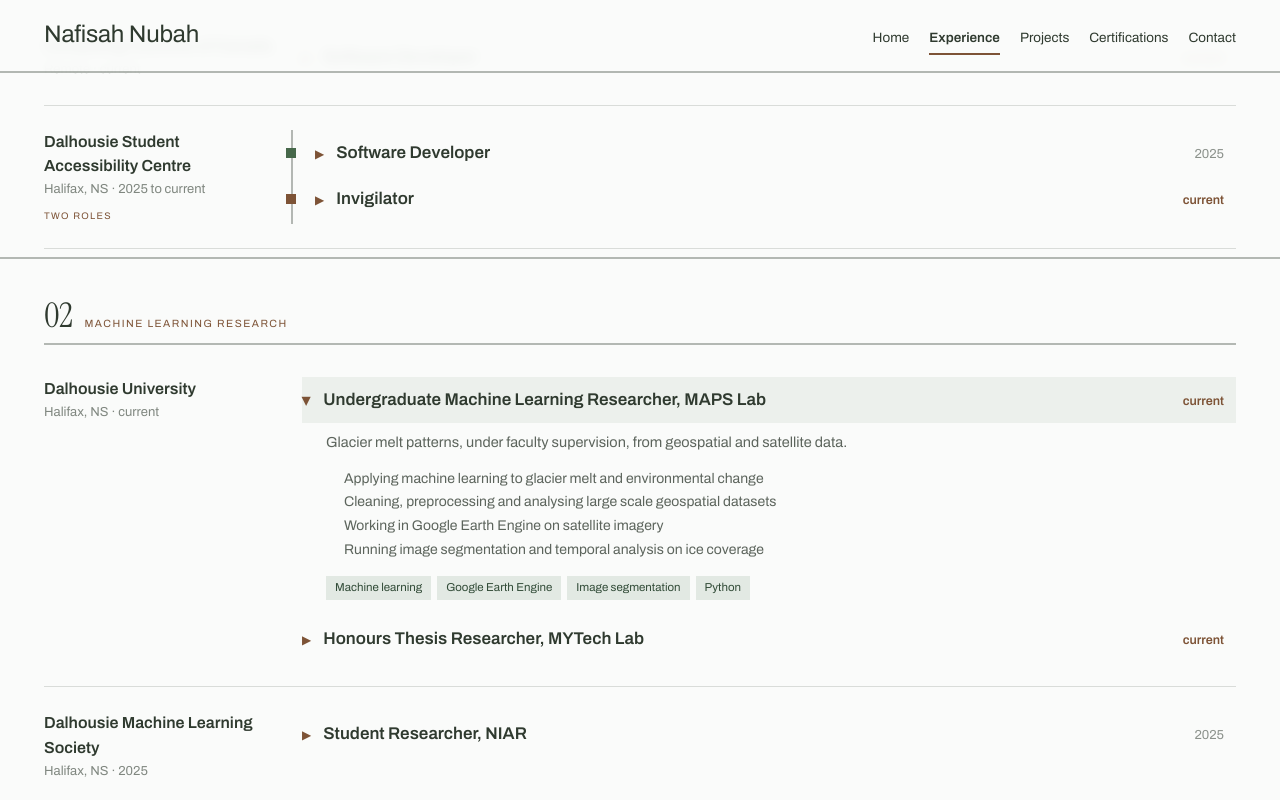
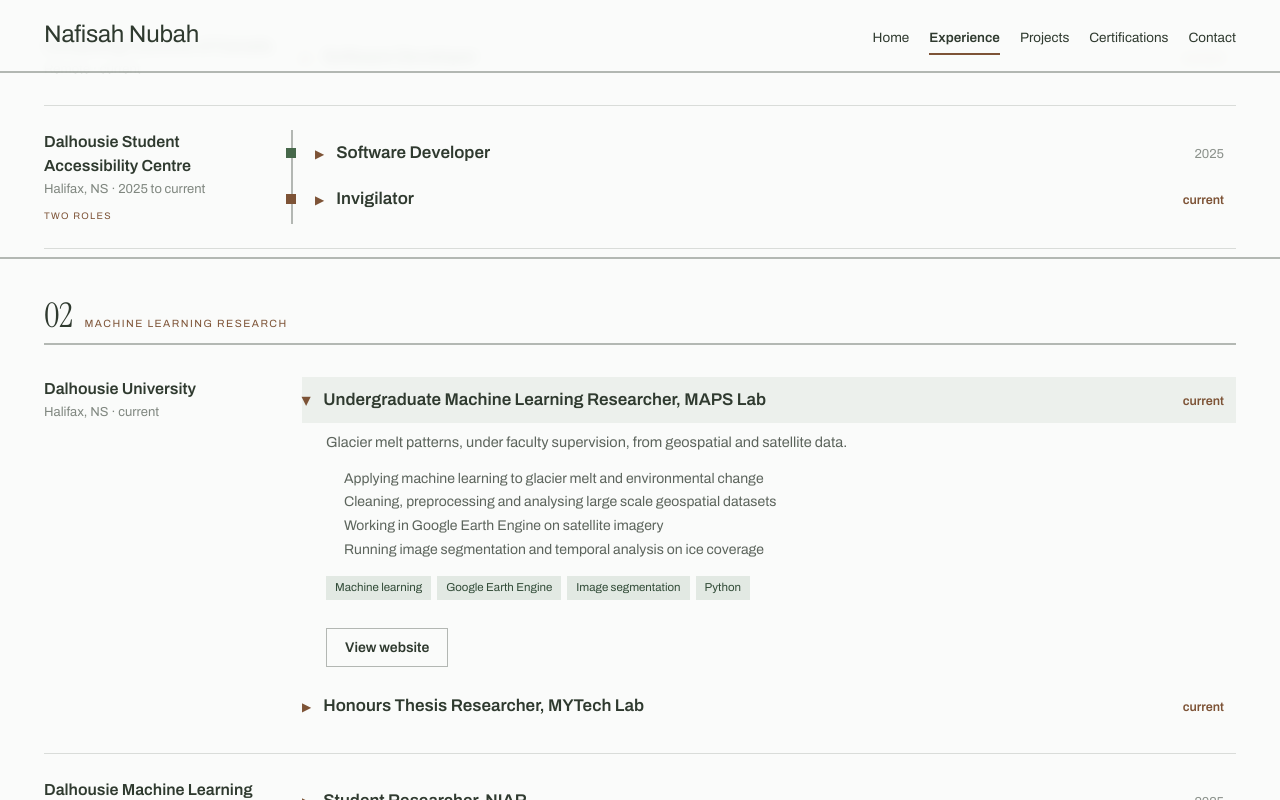
Before and after one commit to nafisahnubah/portfolio-website, a Next.js app: page /experience in a window 1280 px wide. Both pictures are taken after a click on the heading 769 px from the left and 1008 px from the top of the page. Shown: the part 608-1408 px from the top of the page. Built offline with nearby package versions, Linux system fonts and the light colour scheme.

Commit message:
Added research links

```diff
--- a/app/experience/page.tsx
+++ b/app/experience/page.tsx
@@ -64,7 +64,12 @@ function Role({
           ))}
         </div>
         {extraLink && (
-          <a className="btnx btn-o" href={extraLink.href} style={{ marginTop: 14 }}>
+          <a
+            className="btnx btn-o"
+            href={extraLink.href}
+            style={{ marginTop: 14 }}
+            {...(extraLink.href.startsWith("http") ? { target: "_blank", rel: "noopener" } : {})}
+          >
             {extraLink.label}
           </a>
         )}
@@ -234,6 +239,7 @@ export default function ExperiencePage() {
               "Running image segmentation and temporal analysis on ice coverage",
             ]}
             tags={["Machine learning", "Google Earth Engine", "Image segmentation", "Python"]}
+            extraLink={{ label: "View website", href: "https://mapslab.tech/people/" }}
           />
           <Role
             title="Honours Thesis Researcher, MYTech Lab"
@@ -246,6 +252,7 @@ export default function ExperiencePage() {
               "Comparing it against modern SMOTE variants on the UNSW-NB15 and NSL-KDD datasets",
             ]}
             tags={["Machine learning", "Network intrusion detection", "Contrastive learning", "Python", "PyTorch"]}
+            extraLink={{ label: "View website", href: "https://mytechlab.cs.dal.ca/" }}
           />
         </OrgRow>
         <OrgRow org="Dalhousie Machine Learning Society" location="Halifax, NS · 2025">
@@ -259,7 +266,7 @@ export default function ExperiencePage() {
               "Contributed findings toward publications and presentations",
             ]}
             tags={["fMRI analysis", "Neuroscience", "Python"]}
-            extraLink={{ label: "View certificate", href: "/certifications" }}
+            extraLink={{ label: "View certificate", href: "https://nafisah-nubah-portfolio.vercel.app/DMLS_Certificate.pdf" }}
           />
         </OrgRow>
       </Stack>
```
